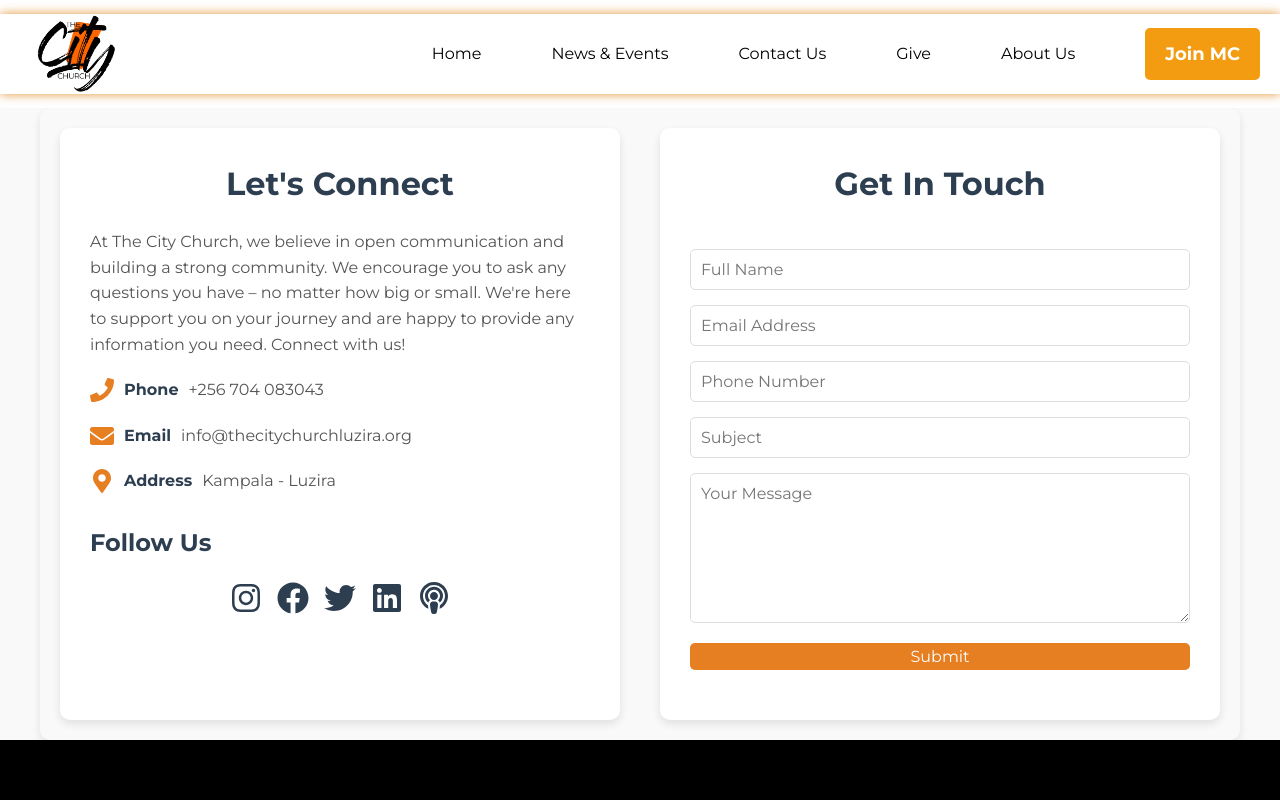
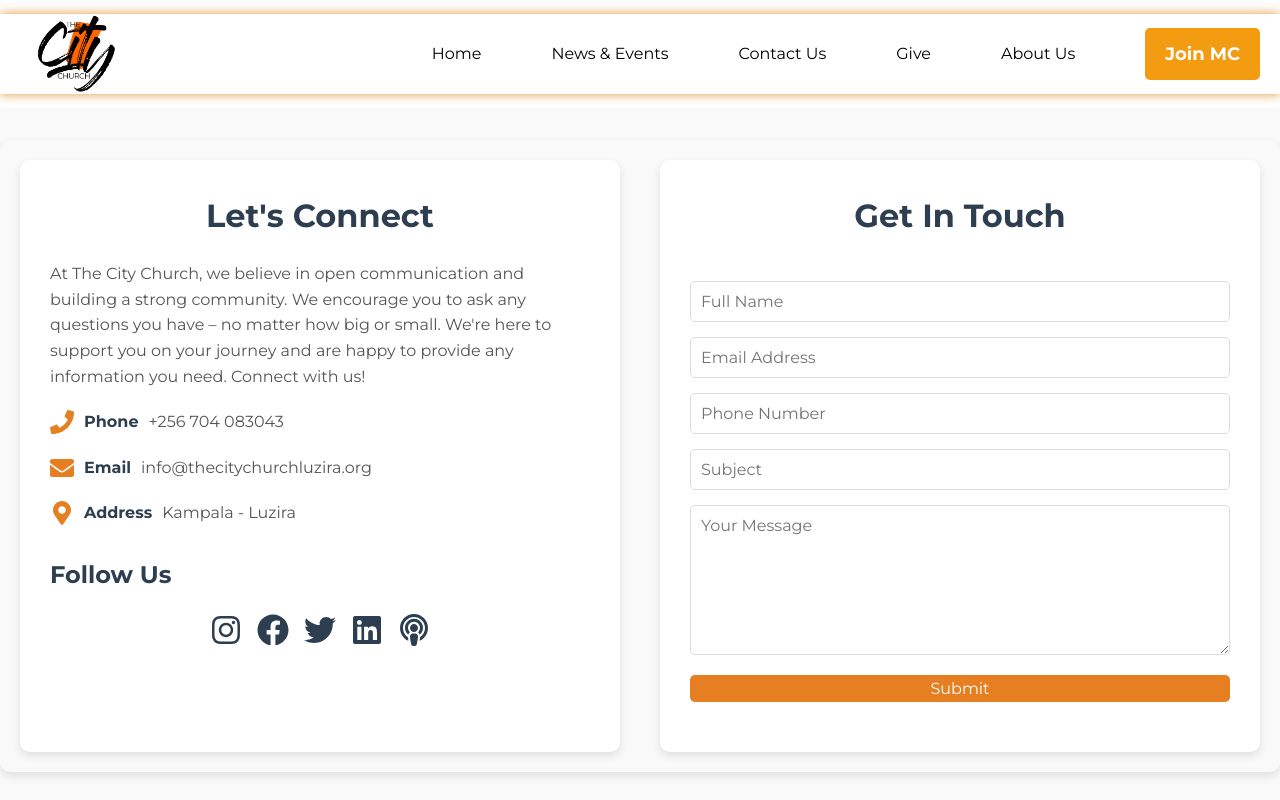
Before and after one commit to BcodezMUJJE/the-city-church-website, a React (Create React App) app in the folder church-website/: page /contact-us in a window 1280 px wide. Shown: the top 800 px of the page. Built offline with nearby package versions, Linux system fonts and the light colour scheme.

Commit message:
adding more

```diff
--- a/church-website/src/components/pages/ContactUs.css
+++ b/church-website/src/components/pages/ContactUs.css
@@ -1,12 +1,14 @@
 /* ContactUs.css */
 .contact {
-  max-width: 1200px;
+  max-width: 1500px;
   margin: 0 auto;
   padding: 20px;
   font-family: 'Arial', sans-serif;
   background-color: #f9f9f9;
   border-radius: 10px;
   box-shadow: 0 4px 8px rgba(0, 0, 0, 0.1);
+  margin-bottom: 2.5rem;
+  margin-top: 2.0rem;
 }
 
 .contact-container {
```
